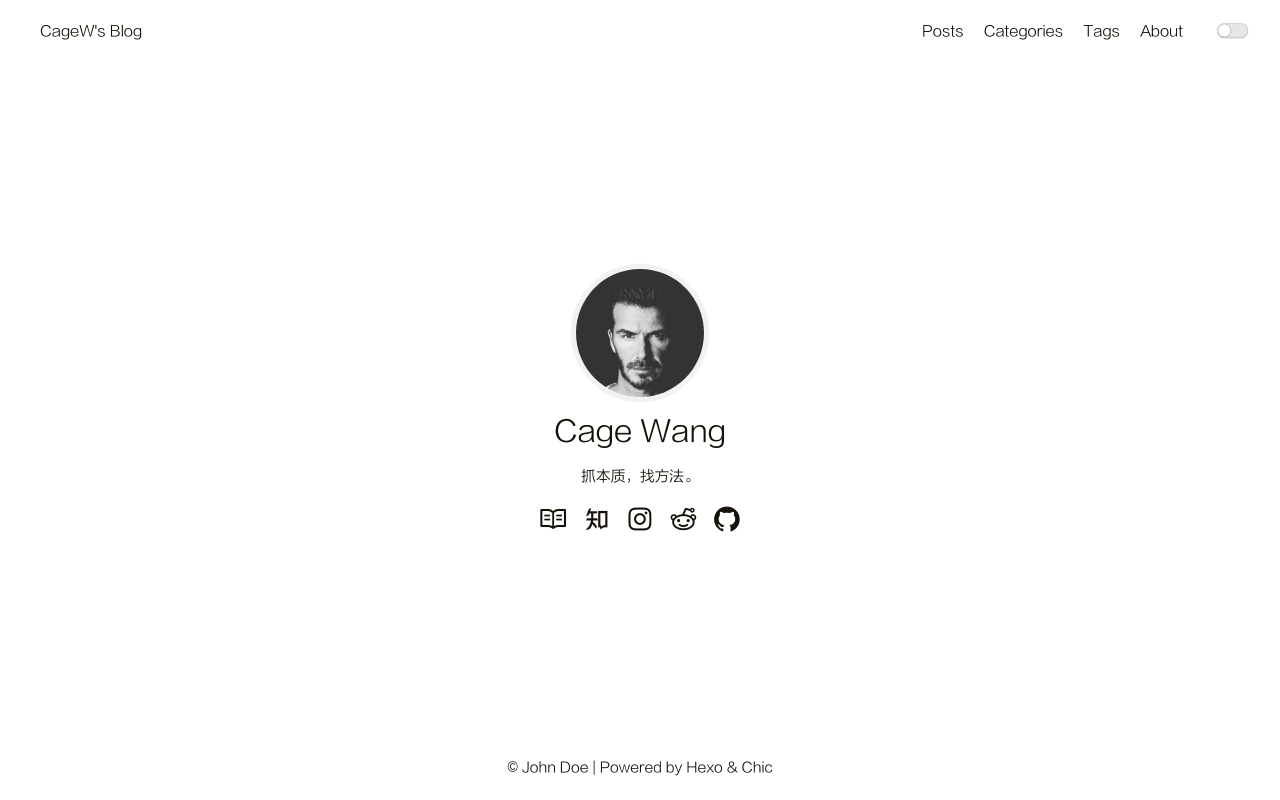
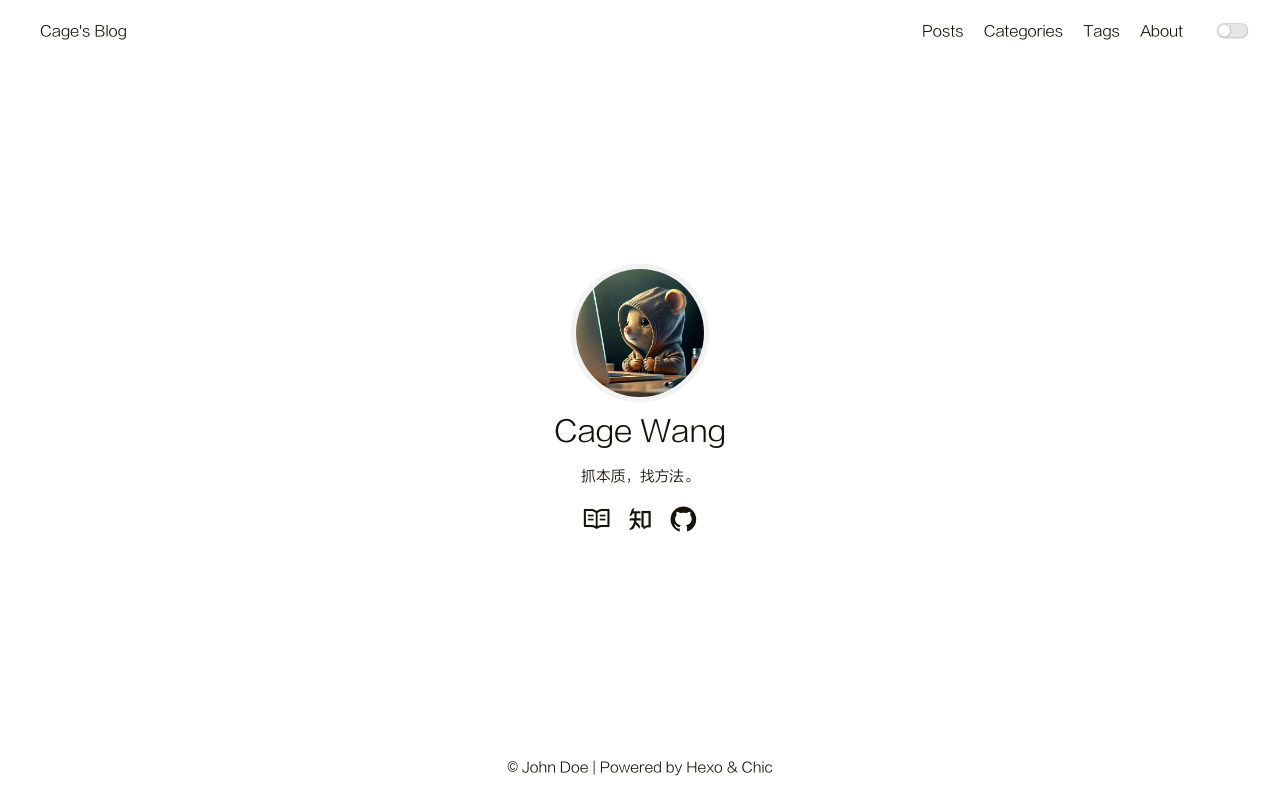
Before and after one commit to CageW/CageW.github.io, a plain HTML site: page index.html in a window 1280 px wide. Drawn offline with Linux system fonts and the light colour scheme.

Commit message:
Site updated: 2022-12-25 22:17:44

```diff
--- a/index.html
+++ b/index.html
@@ -69,7 +69,7 @@
         <header>
     <nav class="navbar">
         <div class="container">
-            <div class="navbar-header header-logo"><a href="/">CageW&#39;s Blog</a></div>
+            <div class="navbar-header header-logo"><a href="/">Cage&#39;s Blog</a></div>
             <div class="menu navbar-right">
 
                     <a class="menu-item" href="/archives">Posts</a>
@@ -91,7 +91,7 @@
         <div class="container">
             <div class="navbar-header">
                 <div>
-                    <a href="/">CageW&#39;s Blog</a><a id="mobile-toggle-theme">·&nbsp;Light</a>
+                    <a href="/">Cage&#39;s Blog</a><a id="mobile-toggle-theme">·&nbsp;Light</a>
                 </div>
                 <div class="menu-toggle" onclick="mobileBtn()">&#9776; Menu</div>
             </div>
@@ -128,7 +128,7 @@
     <div class="container profile-container">
     <div class="intro">
         <div class="avatar">
-            <a href="/archives"><img src="/image/avatar.jpeg"></a>
+            <a href="/archives"><img src="/image/avatar.jpg"></a>
         </div>
         <div class="nickname">Cage Wang</div>
         <div class="description"><p>抓本质，找方法。</p>
@@ -147,20 +147,6 @@
 
 
                             <i class="iconfont icon-zhihu"></i>
-
-                    </a>
-
-                    <a class="link-item" title="Instagram" href="">
-
-
-                            <i class="iconfont icon-instagram"></i>
-
-                    </a>
-
-                    <a class="link-item" title="Reddit" href="">
-
-
-                            <i class="iconfont icon-reddit"></i>
 
                     </a>
 
```
Also changed, not shown: 2022/12/25/hello-world/index.html (+2 -2 lines), archives/2022/12/index.html (+2 -2 lines), archives/2022/index.html (+2 -2 lines), archives/index.html (+2 -2 lines), image/avatar.jpeg (deleted), image/avatar.jpg (added).
